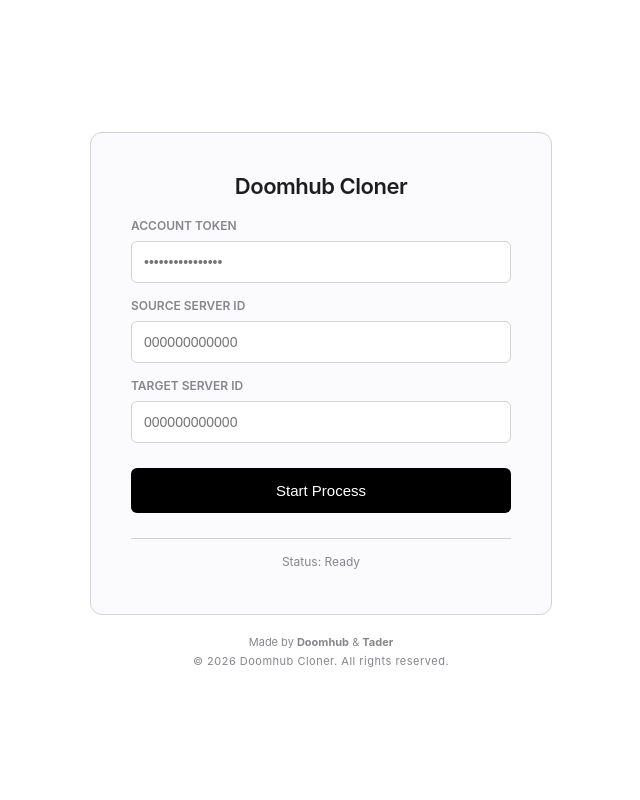
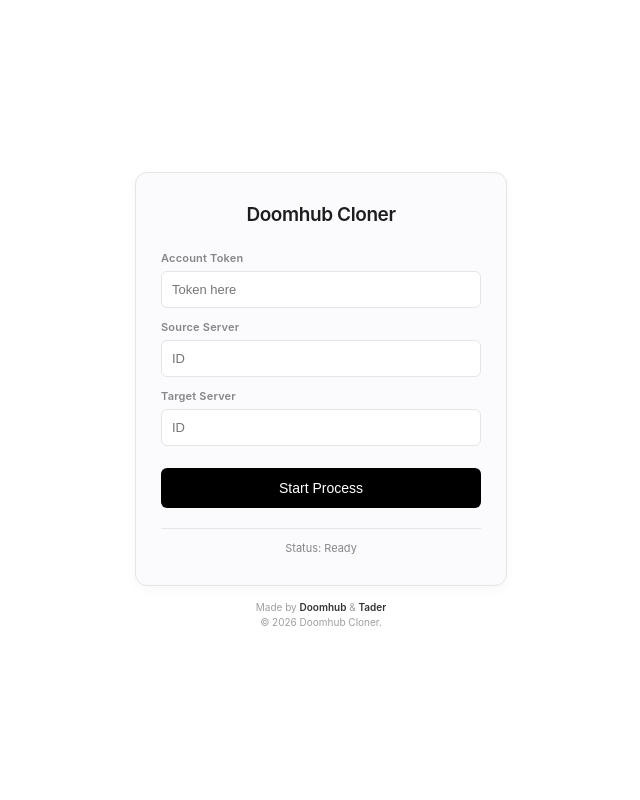
Before and after one commit to erebmig/doomhubservercopy, a Flask app: page / in a window 1280 px wide. Shown: the whole page, without its empty margins (319-959 px from the left). Run offline with Flask 3, Linux system fonts and the light colour scheme.

Commit message:
Update index.html

```diff
--- a/templates/index.html
+++ b/templates/index.html
@@ -11,7 +11,7 @@
             --accent-color: #000000;
             --text-main: #1d1d1f;
             --text-dim: #86868b;
-            --border-color: #d2d2d7;
+            --border-color: #e5e5e7;
         }
 
         body {
@@ -19,154 +19,123 @@
             color: var(--text-main);
             font-family: -apple-system, BlinkMacSystemFont, "Segoe UI", Roboto, sans-serif;
             display: flex;
-            flex-direction: column; /* Footer için dikey hizalama */
+            flex-direction: column;
             justify-content: center;
             align-items: center;
             height: 100vh;
             margin: 0;
             overflow: hidden;
+            -webkit-font-smoothing: antialiased;
         }
 
         /* --- Loading Screen --- */
         #loader {
             position: fixed;
-            top: 0;
-            left: 0;
-            width: 100%;
-            height: 100%;
+            top: 0; left: 0; width: 100%; height: 100%;
             background: #fff;
-            display: flex;
-            flex-direction: column;
-            justify-content: center;
-            align-items: center;
+            display: flex; flex-direction: column;
+            justify-content: center; align-items: center;
             z-index: 9999;
             transition: opacity 0.5s ease, visibility 0.5s;
         }
 
         .spinner {
-            width: 40px;
-            height: 40px;
-            border: 3px solid #f3f3f3;
-            border-top: 3px solid var(--accent-color);
+            width: 32px; height: 32px;
+            border: 2px solid #f3f3f3;
+            border-top: 2px solid var(--accent-color);
             border-radius: 50%;
-            animation: spin 1s linear infinite;
+            animation: spin 0.8s linear infinite;
         }
 
-        @keyframes spin {
-            0% { transform: rotate(0deg); }
-            100% { transform: rotate(360deg); }
+        @keyframes spin { 0% { transform: rotate(0deg); } 100% { transform: rotate(360deg); } }
+
+        /* --- Main UI (Küçültülmüş) --- */
+        .container {
+            background: var(--container-bg);
+            padding: 30px 25px; /* İç boşlukları daralttık */
+            border-radius: 12px;
+            border: 1px solid var(--border-color);
+            width: 320px; /* Genişliği 380'den 320'ye çektik */
+            opacity: 0;
+            transform: translateY(8px);
+            transition: all 0.5s ease-out;
+            box-shadow: 0 4px 12px rgba(0,0,0,0.03);
         }
 
-        .loader-text {
-            margin-top: 15px;
-            font-size: 14px;
-            letter-spacing: 1px;
-            font-weight: 500;
-        }
-
-        /* --- Main UI --- */
-        .container {
-            background: var(--container-bg);
-            padding: 40px;
-            border-radius: 12px;
-            border: 1px solid var(--border-color);
-            width: 380px;
-            opacity: 0;
-            transform: translateY(10px);
-            transition: all 0.6s ease-out;
-            z-index: 1;
-        }
-
-        .container.loaded {
-            opacity: 1;
-            transform: translateY(0);
-        }
+        .container.loaded { opacity: 1; transform: translateY(0); }
 
         h2 {
             margin-top: 0;
             font-weight: 600;
             text-align: center;
-            font-size: 22px;
-            letter-spacing: -0.5px;
+            font-size: 19px; /* Başlığı küçülttük */
+            letter-spacing: -0.4px;
+            margin-bottom: 25px;
         }
 
-        .input-group { margin-bottom: 15px; }
+        .input-group { margin-bottom: 12px; }
 
         label {
             display: block;
-            margin-bottom: 8px;
-            font-size: 12px;
+            margin-bottom: 6px;
+            font-size: 11px; /* Etiketleri küçülttük */
             font-weight: 600;
-            text-transform: uppercase;
             color: var(--text-dim);
+            letter-spacing: 0.2px;
         }
 
         input {
             width: 100%;
-            padding: 12px;
+            padding: 10px; /* Input içlerini daralttık */
             border: 1px solid var(--border-color);
             border-radius: 6px;
             box-sizing: border-box;
-            font-size: 14px;
+            font-size: 13px; /* Yazı fontunu küçülttük */
             outline: none;
             background: #fff;
-            transition: border 0.2s;
         }
-
-        input:focus { border-color: var(--accent-color); }
 
         button {
             width: 100%;
-            padding: 14px;
+            padding: 12px;
             margin-top: 10px;
             background: var(--accent-color);
             color: #fff;
             border: none;
             border-radius: 6px;
-            font-size: 15px;
+            font-size: 14px;
             font-weight: 500;
             cursor: pointer;
-            transition: opacity 0.2s;
         }
 
-        button:hover { opacity: 0.8; }
-
         #log-area {
-            margin-top: 25px;
-            font-size: 12px;
+            margin-top: 20px;
+            font-size: 11px;
             color: var(--text-dim);
             border-top: 1px solid var(--border-color);
-            padding-top: 15px;
-            min-height: 20px;
+            padding-top: 12px;
             text-align: center;
         }
 
-        /* --- Footer Style --- */
+        /* --- Footer --- */
         footer {
-            margin-top: 20px;
+            margin-top: 15px;
             text-align: center;
-            font-size: 11px;
+            font-size: 10px;
             color: var(--text-dim);
             opacity: 0;
-            transition: opacity 1s ease-in 1s; /* Loader bittikten sonra yavaşça gelir */
+            transition: opacity 1s ease-in 1s;
         }
 
-        footer.visible {
-            opacity: 1;
-        }
+        footer.visible { opacity: 0.8; }
 
-        .copyright {
-            margin-top: 5px;
-            font-weight: 400;
-            letter-spacing: 0.5px;
-        }
+        b { color: #000; font-weight: 600; }
     </style>
 </head>
 <body>
 
     <div id="loader">
         <div class="spinner"></div>
-        <div class="loader-text">DOOMHUB</div>
     </div>
 
     <div class="container" id="main-content">
@@ -174,17 +143,17 @@
 
         <div class="input-group">
             <label>Account Token</label>
-            <input type="password" id="token" placeholder="••••••••••••••••">
+            <input type="password" id="token" placeholder="Token here">
         </div>
 
         <div class="input-group">
-            <label>Source Server ID</label>
-            <input type="text" id="source" placeholder="000000000000">
+            <label>Source Server</label>
+            <input type="text" id="source" placeholder="ID">
         </div>
 
         <div class="input-group">
-            <label>Target Server ID</label>
-            <input type="text" id="target" placeholder="000000000000">
+            <label>Target Server</label>
+            <input type="text" id="target" placeholder="ID">
         </div>
 
         <button onclick="startClone()">Start Process</button>
@@ -194,27 +163,21 @@
 
     <footer id="footer">
         <div>Made by <b>Doomhub</b> & <b>Tader</b></div>
-        <div class="copyright">© 2026 Doomhub Cloner. All rights reserved.</div>
+        <div style="margin-top:3px">© 2026 Doomhub Cloner.</div>
     </footer>
 
     <script>
         window.addEventListener('load', () => {
             setTimeout(() => {
-                const loader = document.getElementById('loader');
-                const content = document.getElementById('main-content');
-                const footer = document.getElementById('footer');
-
-                loader.style.opacity = '0';
-                loader.style.visibility = 'hidden';
-                content.classList.add('loaded');
-                footer.classList.add('visible');
-            }, 1500);
+                document.getElementById('loader').style.opacity = '0';
+                document.getElementById('loader').style.visibility = 'hidden';
+                document.getElementById('main-content').classList.add('loaded');
+                document.getElementById('footer').classList.add('visible');
+            }, 1000);
         });
 
         function startClone() {
-            const log = document.getElementById('log-area');
-            log.innerText = "Connecting to API...";
-
+            document.getElementById('log-area').innerText = "Connecting...";
             fetch('/api/clone', {
                 method: 'POST',
                 headers: {'Content-Type': 'application/json'},
@@ -223,8 +186,6 @@
                     source: document.getElementById('source').value,
                     target: document.getElementById('target').value
                 })
-            }).catch(err => {
-                log.innerText = "Error: Connection failed";
             });
         }
 
@@ -232,7 +193,7 @@
             try {
                 const r = await fetch('/api/logs');
                 const d = await r.json();
-                if (d.logs && d.logs.length > 0) {
+                if (d.logs.length > 0) {
                     document.getElementById('log-area').innerText = d.logs[d.logs.length - 1];
                 }
             } catch(e) {}
```
